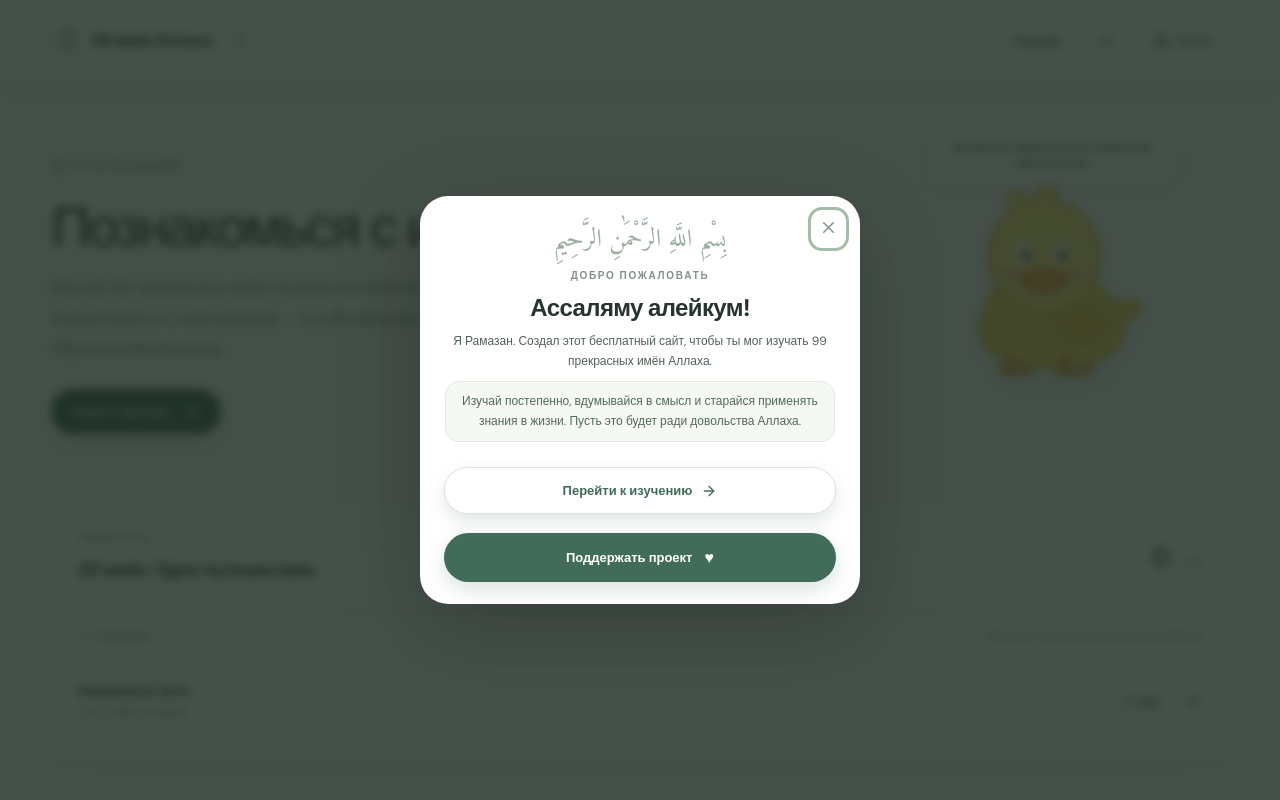
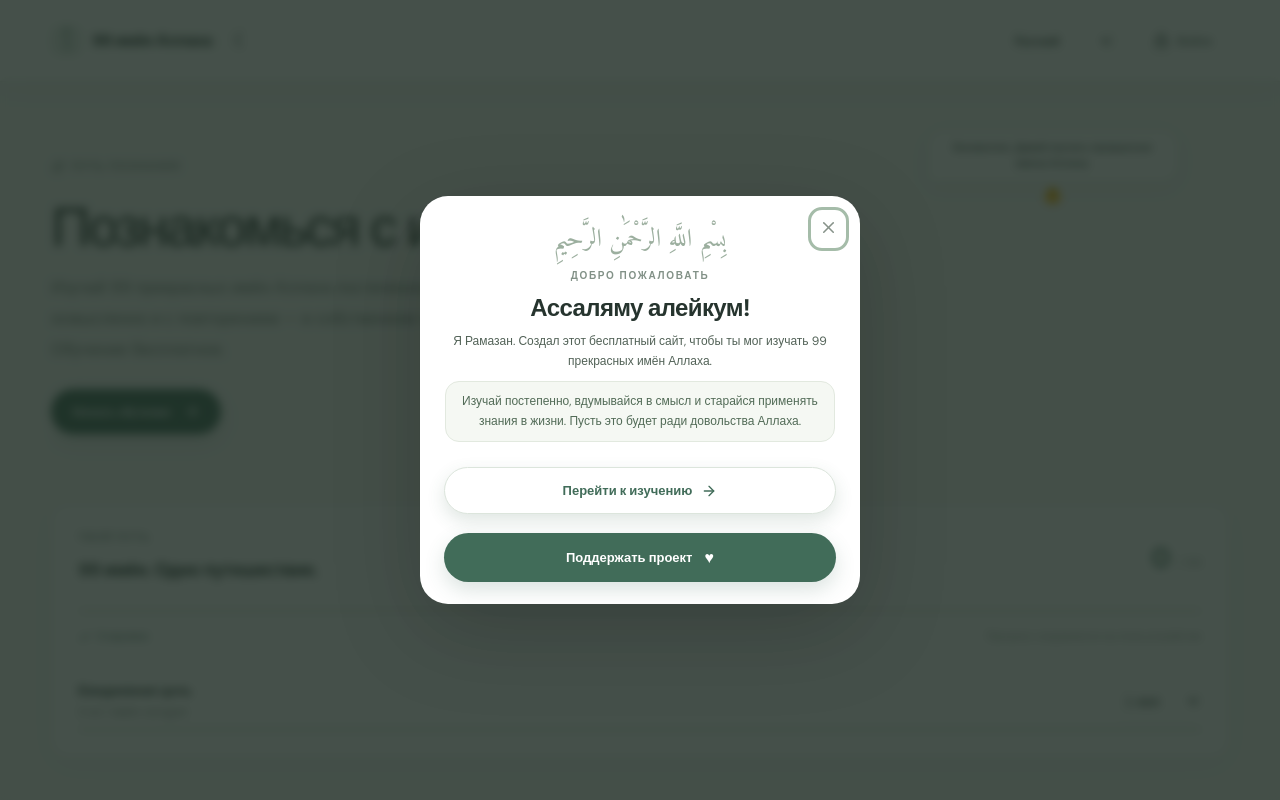
Before and after one commit to iamaldamov/99-names-of-allah, a React (Vite) app: page / in a window 1280 px wide. Shown: the top 800 px of the page. Built offline with nearby package versions, Linux system fonts and the light colour scheme; no server answers; the database is empty.

Commit message:
Use the friendly chick emoji as the welcome mascot

```diff
--- a/src/DuckMascot.tsx
+++ b/src/DuckMascot.tsx
@@ -22,31 +22,7 @@ export function DuckMascot({ language }: { language: DuckLanguage }) {
   return (
     <aside className="duck-mascot">
       <div className="duck-speech" lang={language} dir={language === 'ar' ? 'rtl' : 'auto'}>{greetings[language]}</div>
-      <svg className="duck-mascot-art" viewBox="0 0 240 210" role="img" aria-labelledby="duck-title">
-        <title id="duck-title">{duckTitles[language]}</title>
-        <ellipse cx="119" cy="190" rx="61" ry="8" fill="#dce8d9" />
-        {/* Plump little body and soft wing */}
-        <path d="M45 151c0-34 26-58 69-58 42 0 78 23 78 58 0 24-26 38-75 38-45 0-72-14-72-38Z" fill="#f8d75f" stroke="#d9b542" strokeWidth="3"/>
-        <path d="M127 130c24-13 48 0 49 19-7 17-29 22-49 8-8-7-8-19 0-27Z" fill="#efc84c" stroke="#d9b542" strokeWidth="2.5"/>
-        <path d="M181 127q25-12 29 3-7 15-29 12" fill="#f8d75f" stroke="#d9b542" strokeWidth="3" strokeLinejoin="round"/>
-        {/* Big rounded duck head */}
-        <circle cx="111" cy="76" r="57" fill="#ffe47b" stroke="#d9b542" strokeWidth="3"/>
-        <path d="M77 29q-8-16 5-19 12 0 13 18M101 20q1-17 14-16 13 3 9 20" fill="#ffe47b" stroke="#d9b542" strokeWidth="2.5" strokeLinecap="round"/>
-        {/* Eyes and cheeks */}
-        <ellipse cx="91" cy="73" rx="8" ry="11" fill="#fff"/>
-        <ellipse cx="128" cy="73" rx="8" ry="11" fill="#fff"/>
-        <ellipse cx="93" cy="75" rx="4.2" ry="6" fill="#342f28"/>
-        <ellipse cx="130" cy="75" rx="4.2" ry="6" fill="#342f28"/>
-        <circle cx="94.5" cy="72.5" r="1.8" fill="#fff"/>
-        <circle cx="131.5" cy="72.5" r="1.8" fill="#fff"/>
-        <ellipse cx="76" cy="94" rx="9" ry="5" fill="#f2a092" opacity=".7"/>
-        <ellipse cx="143" cy="94" rx="9" ry="5" fill="#f2a092" opacity=".7"/>
-        {/* Wide, soft orange duck bill directly under the eyes */}
-        <path d="M91 94q20-9 40 0 8 5 0 13-20 11-40 0-8-8 0-13Z" fill="#f49b3f" stroke="#d77d2c" strokeWidth="2.5"/>
-        <path d="M96 100q15 5 30 0" fill="none" stroke="#ffd69a" strokeWidth="2" strokeLinecap="round"/>
-        {/* Tiny webbed feet */}
-        <path d="M83 181q-10 5-15 12 14 5 30-1m37-11q-7 7-8 13 16 5 30-2" fill="none" stroke="#e99136" strokeWidth="7" strokeLinecap="round" strokeLinejoin="round"/>
-      </svg>
+      <span className="duck-mascot-emoji" role="img" aria-label={duckTitles[language]}>🐥</span>
     </aside>
   );
 }
```
